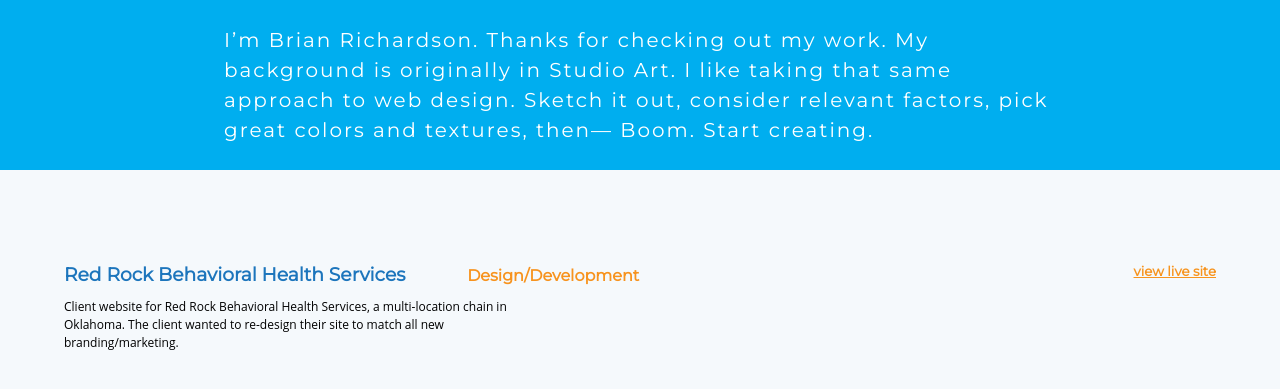
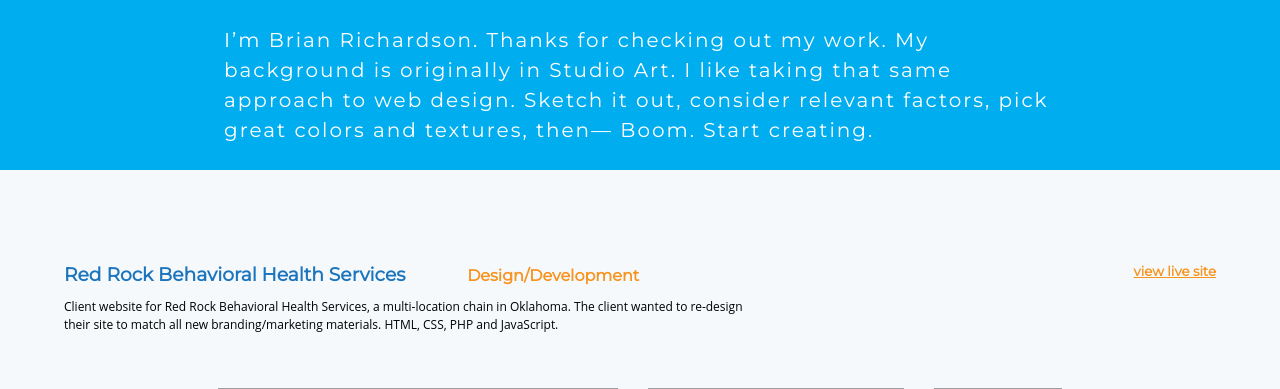
Before and after one commit to BRichardson2993/WebSquatch, a PHP site: page / in a window 1280 px wide. Shown: the part 607-996 px from the top of the page. Run offline with PHP 8.4, Linux system fonts and the light colour scheme; grey boxes are pictures that could not be loaded.

Commit message:
Updated information regarding client projects

```diff
--- a/index.php
+++ b/index.php
@@ -24,7 +24,7 @@
         <h4>Design/Development</h4>
         <h5><a href="http://www.red-rock.com" target="_blank">view live site</a></h5>
 
-        <p>Client website for Red Rock Behavioral Health Services, a multi-location chain in Oklahoma. The client wanted to re-design their site to match all new branding/marketing.</p>
+        <p>Client website for Red Rock Behavioral Health Services, a multi-location chain in Oklahoma. The client wanted to re-design their site to match all new branding/marketing materials. HTML, CSS, PHP and JavaScript.</p>
       </div>
 
       <div id="screenshots">
@@ -81,7 +81,7 @@
         <h3>Hayes Lawn and Landscape, LLC</h3>
         <h4>Design/Development</h4>
         <h5><a href="http://www.hayeslawnandlandscape.co" target="_blank">view live site</a></h5>
-        <p>Client desired a re-design of their current website based on their new logo and marketing pieces.</p>
+        <p>This client is a rapidly growing Oklahoma landscape company. They desired a re&dash;design of their current website based on their newly re&dash;designed logo, vehicle designs, and marketing materials. The customer wanted to have the ability to make updates to images in the carousel based on new installations for landscaping and holiday lighting. They also wanted to be able to have a blog, job application forms, and contact forms for the customer to request quotes. The solution involved coding an original WordPress theme using HTML, CSS, and PHP. Once launched, I installed relevant plug-ins for security and SEO, and provided the customer training for them to maintain the site.</p>
       </div>
 
       <div id="screenshots">
@@ -138,7 +138,7 @@
         <h3>Well Preserved Advisory Group</h3>
         <h4>Development</h4>
         <h5><a href="http://www.wellpreserved.info" target="_blank">view live site</a></h5>
-        <p>Eunice Khoury is host of Well Preserved Radio Show on KTOK 1000 each Saturday at 7:00 am. The site was designed to accompany the radio show as well as contain the large amount of resources that Well Preserved offers for senior living.</p>
+        <p>Eunice Khoury is host of Well Preserved Radio Show on KTOK 1000AM each Saturday at 7:00 am. The site was designed to accompany the radio show as well as contain the large amount of resources that Well Preserved offers for senior living. The target audience for this site is seniors, age 65+. They wanted to keep the site&rsquo; usability as simple as possible. Navigation menu was to show large areas for navigation links and not collapse so as to be easily viewable. The primary focus on this site was desktop view, as they felt fewer of their audience would be using mobile devices to view the site.</p>
       </div>
 
       <div id="screenshots">
--- a/styles.css
+++ b/styles.css
@@ -311,7 +311,7 @@
 }
 
 .description p {
-  max-width: 40%;
+  max-width: 60%;
 }
 
 .github {
```
